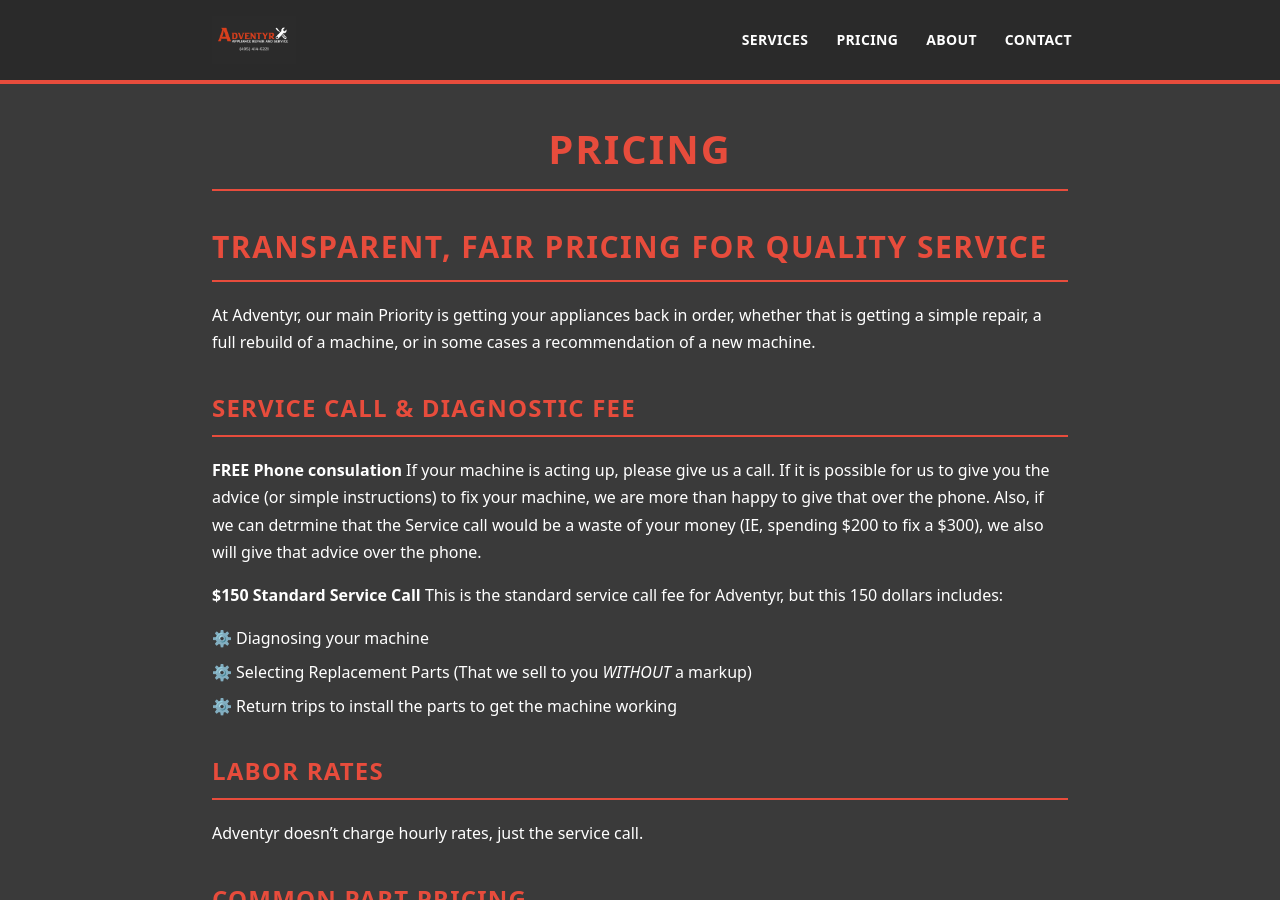
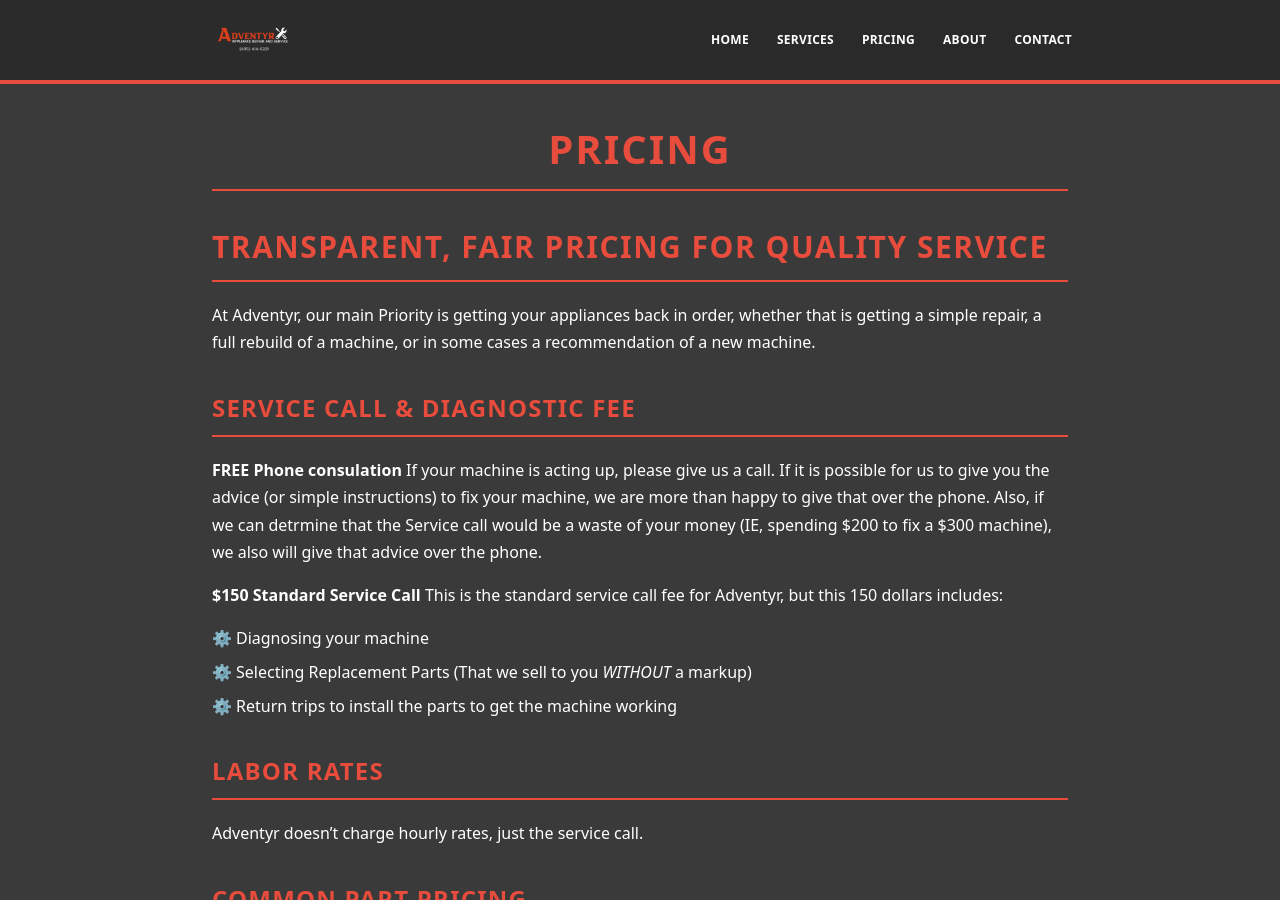
Before and after one commit to DefinitelyNotAnOrca/definitelynotanorca.github.io, a Jekyll site: the page built from pricing.md, in a window 1280 px wide and 900 px high. Built offline with Jekyll 4.4.1, drawn with Linux system fonts in a browser that asks for light colours; nearby versions of some CDN libraries.

Commit message:
Fix Pricing and reduce size on small screen

```diff
--- a/_includes/header.html
+++ b/_includes/header.html
@@ -1,16 +1,17 @@
-<header class="sticky top-0 z-50 bg-adventyr-dark border-b-4 border-adventyr-orange py-4">
-  <div class="max-w-4xl mx-auto pl-5 pr-1 flex items-center justify-between">
+<header class="sticky top-0 z-50 bg-adventyr-dark border-b-4 border-adventyr-orange py-2 sm:py-4">
+  <div class="max-w-4xl mx-auto pl-3 pr-1 sm:pl-5 flex items-center justify-between">
     <div class="flex items-center">
       <a href="{{ '/' | relative_url }}" class="block">
-        <img src="{{ '/assets/images/adventyrLogo.JPG' | relative_url }}" alt="Adventyr Logo" class="h-11 w-auto max-w-[200px] object-contain md:h-12 hover:opacity-80 transition-opacity duration-300">
+        <img src="{{ '/assets/images/adventyrLogo.JPG' | relative_url }}" alt="Adventyr Logo" class="h-8 w-auto max-w-[150px] object-contain sm:h-11 sm:max-w-[200px] md:h-12 hover:opacity-80 transition-opacity duration-300">
       </a>
     </div>
 
-    <nav class="flex items-center space-x-1 flex-wrap">
-      <a class="text-white font-semibold px-3 py-2 rounded uppercase text-xs sm:text-sm tracking-wide whitespace-nowrap" href="{{ '/services' | relative_url }}">Services</a>
-      <a class="text-white font-semibold px-3 py-2 rounded uppercase text-xs sm:text-sm tracking-wide whitespace-nowrap" href="{{ '/pricing' | relative_url }}">Pricing</a>
-      <a class="text-white font-semibold px-3 py-2 rounded uppercase text-xs sm:text-sm tracking-wide whitespace-nowrap" href="{{ '/about' | relative_url }}">About</a>
-      <a class="text-white font-semibold px-3 py-2 rounded uppercase text-xs sm:text-sm tracking-wide whitespace-nowrap" href="{{ '/contact' | relative_url }}">Contact</a>
+    <nav class="flex items-center space-x-0.5 sm:space-x-1 flex-wrap">
+      <a class="text-white font-semibold px-1.5 py-1 sm:px-3 sm:py-2 rounded uppercase text-xs tracking-wide whitespace-nowrap" href="{{ '/' | relative_url }}">Home</a>
+      <a class="text-white font-semibold px-1.5 py-1 sm:px-3 sm:py-2 rounded uppercase text-xs tracking-wide whitespace-nowrap" href="{{ '/services' | relative_url }}">Services</a>
+      <a class="text-white font-semibold px-1.5 py-1 sm:px-3 sm:py-2 rounded uppercase text-xs tracking-wide whitespace-nowrap" href="{{ '/pricing' | relative_url }}">Pricing</a>
+      <a class="text-white font-semibold px-1.5 py-1 sm:px-3 sm:py-2 rounded uppercase text-xs tracking-wide whitespace-nowrap" href="{{ '/about' | relative_url }}">About</a>
+      <a class="text-white font-semibold px-1.5 py-1 sm:px-3 sm:py-2 rounded uppercase text-xs tracking-wide whitespace-nowrap" href="{{ '/contact' | relative_url }}">Contact</a>
     </nav>
   </div>
 </header>
--- a/pricing.md
+++ b/pricing.md
@@ -12,7 +12,7 @@ At Adventyr, our main Priority is getting your appliances back in order, whether
 ### Service Call & Diagnostic Fee
 
 **FREE Phone consulation**
-If your machine is acting up, please give us a call. If it is possible for us to give you the advice (or simple instructions) to fix your machine, we are more than happy to give that over the phone. Also, if we can detrmine that the Service call would be a waste of your money (IE, spending $200 to fix a $300), we also will give that advice over the phone.
+If your machine is acting up, please give us a call. If it is possible for us to give you the advice (or simple instructions) to fix your machine, we are more than happy to give that over the phone. Also, if we can detrmine that the Service call would be a waste of your money (IE, spending $200 to fix a $300 machine), we also will give that advice over the phone.
 
 **$150 Standard Service Call**
 This is the standard service call fee for Adventyr, but this 150 dollars includes:
```
